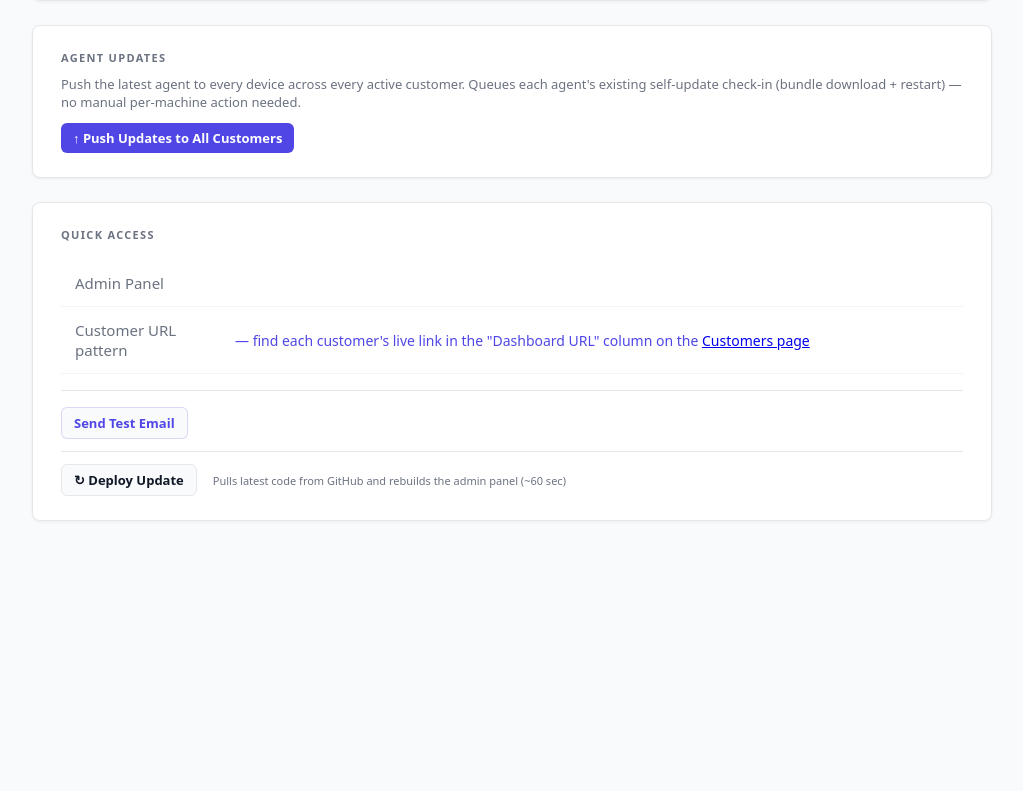
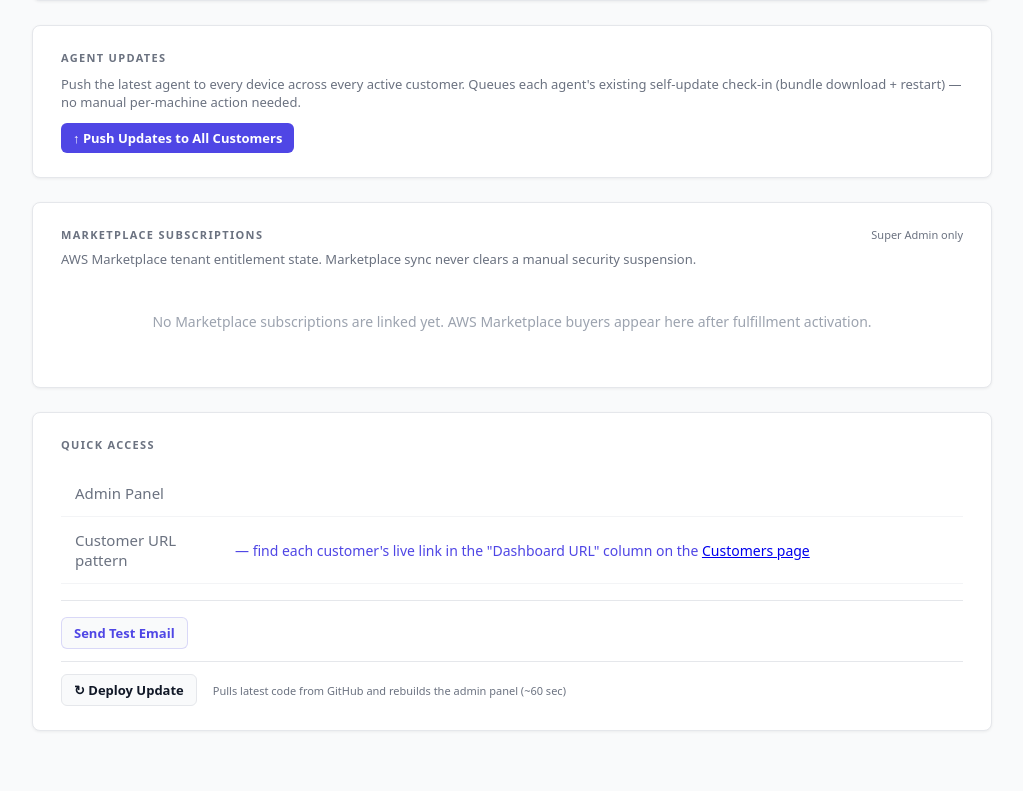
Before and after one commit to audit-forge/mark-sentinel, a FastAPI app: template admin/templates/dashboard.html in a window 1280 px wide. Shown: the part 806-1597 px from the top of the page, without its empty margins (248-1271 px from the left). Before the commit the page ends 1327 px from the top, so only its background shows below. Run offline with FastAPI, Linux system fonts and the light colour scheme; the template is opened without the code that fills it, so the values that code supplies are empty; parts of the project's set-up code (start-up, migrations or seed data) failed here and were passed over.

Commit message:
feat(admin): Marketplace Subscriptions dashboard

```diff
--- a/admin/app.py
+++ b/admin/app.py
@@ -108,7 +108,7 @@ async def aws_marketplace_activate(request: Request, session_id: str = Form(...)
 async def sync_aws_marketplace_entitlement(request: Request, customer_id: str):
     """Super-admin sync of a tenant's AWS Marketplace entitlement state."""
     try:
-        require_super_admin(request)
+        user = require_super_admin(request)
     except HTTPException:
         return JSONResponse({'error': 'unauthorized'}, status_code=403)
     with get_conn() as conn:
@@ -128,6 +128,14 @@ async def sync_aws_marketplace_entitlement(request: Request, customer_id: str):
                          marketplace_entitlement_updated_at=?, service_suspended=?, service_suspended_by=? WHERE id=?""",
                          (status, datetime.now(timezone.utc).isoformat(), 0 if result['active'] else 1,
                           None if result['active'] else 'aws_marketplace', customer_id))
+        conn.execute(
+            """INSERT INTO audit_log
+               (occurred_at, actor_name, actor_role, customer_id, action, target, details, ip_address)
+               VALUES (?, ?, ?, ?, ?, ?, ?, ?)""",
+            (datetime.now(timezone.utc).isoformat(), user.get('email', ''), user.get('role', ''),
+             customer_id, 'marketplace_entitlement_sync', 'aws',
+             f'status={status}; entitlements={len(result["entitlements"])}',
+             request.client.host if request.client else ''))
     return JSONResponse({'ok': True, 'status': status, 'entitlement_count': len(result['entitlements'])})
 
 
@@ -456,6 +464,13 @@ async def dashboard(request: Request):
             "JOIN customers c ON a.customer_id = c.id "
             "ORDER BY a.created_at DESC LIMIT 20"
         ).fetchall()
+        marketplace_rows = conn.execute(
+            """SELECT id, name, tier, max_seats, marketplace_provider,
+                      marketplace_customer_id, marketplace_product_code,
+                      marketplace_entitlement_status, marketplace_entitlement_updated_at,
+                      service_suspended, service_suspended_by
+               FROM customers WHERE marketplace_provider <> '' ORDER BY name"""
+        ).fetchall()
     seats = [dict(r) for r in seat_rows]
     overages = sum(1 for s in seats if s["current_agents"] > s["max_seats"])
     return templates.TemplateResponse("dashboard.html", {
@@ -466,6 +481,7 @@ async def dashboard(request: Request):
         "seats": seats,
         "overages": overages,
         "alerts": [dict(r) for r in alert_rows],
+        "marketplace_subscriptions": [dict(r) for r in marketplace_rows],
         "shadow_ai_devices": _get_shadow_ai_devices(user["customer_id"]) if user.get("customer_id") else []})
 
 
--- a/admin/templates/dashboard.html
+++ b/admin/templates/dashboard.html
@@ -150,6 +150,36 @@
   <span id="update-all-status" style="font-size:12px;margin-left:12px"></span>
 </div>
 
+<div class="card">
+  <div style="display:flex;align-items:center;justify-content:space-between;margin-bottom:8px">
+    <div class="card-title" style="margin:0">Marketplace Subscriptions</div>
+    <span style="font-size:11px;color:#6B7280">Super Admin only</span>
+  </div>
+  <p style="color:#6B7280;font-size:13px;margin-top:0;margin-bottom:12px">AWS Marketplace tenant entitlement state. Marketplace sync never clears a manual security suspension.</p>
+  {% if marketplace_subscriptions %}
+  <table>
+    <thead><tr><th>Customer</th><th>Provider</th><th>Plan</th><th>Buyer identity</th><th>Product</th><th>Entitlement</th><th>Last sync</th><th>Service</th><th></th></tr></thead>
+    <tbody>
+    {% for m in marketplace_subscriptions %}
+    <tr>
+      <td>{{ m.name }}</td>
+      <td><span class="badge badge-blue">{{ m.marketplace_provider|upper }}</span></td>
+      <td>{% if m.tier == 'plus' %}<span class="badge badge-blue">Pro</span>{% else %}<span class="badge badge-yellow">Standard</span>{% endif %}</td>
+      <td style="font-family:monospace;font-size:11px">{{ m.marketplace_customer_id }}</td>
+      <td style="font-family:monospace;font-size:11px">{{ m.marketplace_product_code }}</td>
+      <td>{% if m.marketplace_entitlement_status == 'active' %}<span class="badge badge-green">active</span>{% elif m.marketplace_entitlement_status %}<span class="badge badge-red">{{ m.marketplace_entitlement_status }}</span>{% else %}<span style="color:#9CA3AF">not synced</span>{% endif %}</td>
+      <td style="font-size:11px;color:#6B7280">{{ m.marketplace_entitlement_updated_at[:16].replace('T',' ') if m.marketplace_entitlement_updated_at else 'never' }}</td>
+      <td>{% if m.service_suspended %}<span class="badge badge-red">suspended{% if m.service_suspended_by %}: {{ m.service_suspended_by }}{% endif %}</span>{% else %}<span class="badge badge-green">active</span>{% endif %}</td>
+      <td><button class="btn btn-sm" onclick="syncMarketplaceEntitlement('{{ m.id }}', this)" style="background:#F9FAFB;color:#4F46E5;border:1px solid #4F46E540">Sync</button></td>
+    </tr>
+    {% endfor %}
+    </tbody>
+  </table>
+  {% else %}
+  <div class="empty">No Marketplace subscriptions are linked yet. AWS Marketplace buyers appear here after fulfillment activation.</div>
+  {% endif %}
+</div>
+
 <script>
 async function loadMaintenanceList() {
   const table = document.getElementById('maint-list-table');
@@ -229,6 +259,22 @@ async function pushAllAgentUpdates(btn) {
   btn.disabled = false;
 }
 
+async function syncMarketplaceEntitlement(customerId, btn) {
+  const old = btn.textContent;
+  btn.disabled = true; btn.textContent = 'Syncing...';
+  try {
+    const r = await fetch('/api/marketplace/aws/entitlements/' + encodeURIComponent(customerId), {method: 'POST'});
+    const data = await r.json();
+    if (!r.ok) throw new Error(data.error || r.status);
+    btn.textContent = data.status === 'active' ? 'Active' : 'Suspended';
+    setTimeout(() => location.reload(), 800);
+  } catch (e) {
+    btn.textContent = 'Failed';
+    alert('Marketplace sync failed: ' + e.message);
+    setTimeout(() => { btn.textContent = old; btn.disabled = false; }, 1800);
+  }
+}
+
 loadMaintenanceList();
 </script>
 
--- a/arckon_version.py
+++ b/arckon_version.py
@@ -1,4 +1,4 @@
 """Single source of truth for Arckon product versioning."""
 
-VERSION = "1.0.55"
+VERSION = "1.0.56"
 EDGE_DNS_EVENT_SCHEMA_VERSION = 1
```
Also changed, not shown: CHANGELOG.md.
